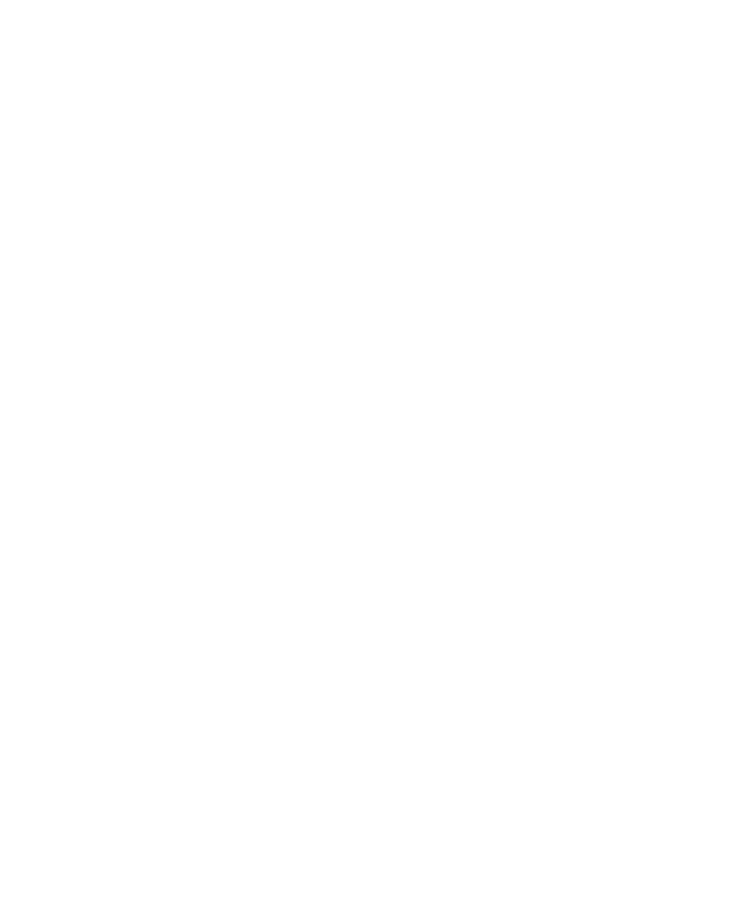
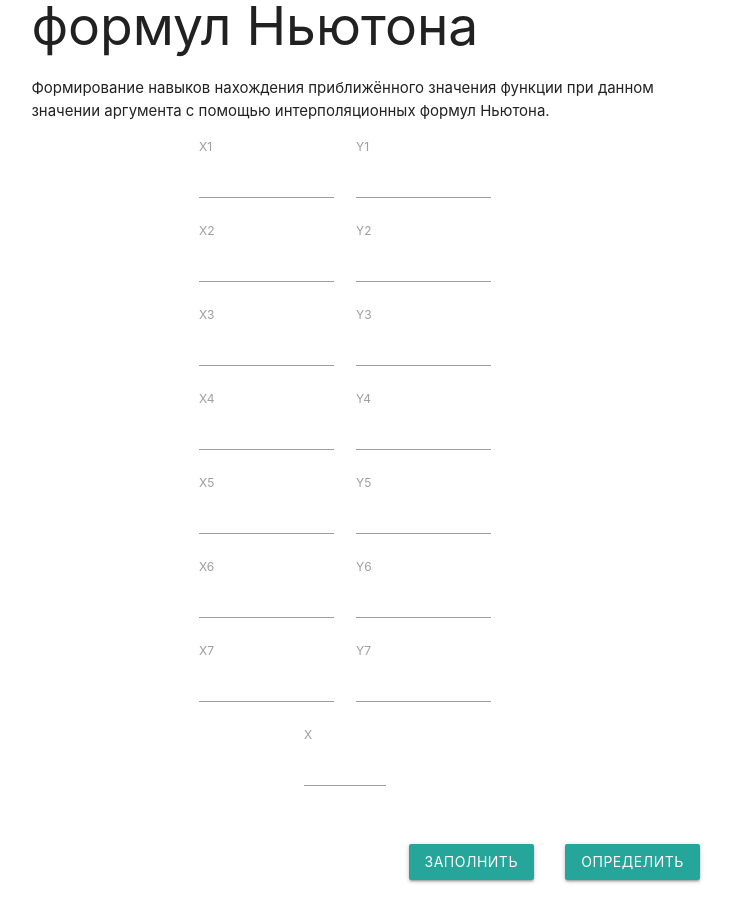
Before and after one commit to Vadimagic/ComputationalMethods, a Vue app: page /lab7 in a window 1280 px wide. Shown: the part 220-1135 px from the top of the page, without its empty margins (295-1028 px from the left). Before the commit the page ends 800 px from the top, so only its background shows below. Built offline with nearby package versions, Linux system fonts and the light colour scheme.

Commit message:
create & complete lab7

```diff
--- a/src/router/index.js
+++ b/src/router/index.js
@@ -40,6 +40,11 @@
 		name: 'lab6',
 		component: () => import('../views/Lab6')
 	},
+	{
+		path: '/lab7',
+		name: 'lab7',
+		component: () => import('../views/Lab7')
+	},
 ]
 
 const router = new VueRouter({
--- a/src/views/Home.vue
+++ b/src/views/Home.vue
@@ -8,6 +8,7 @@
 			<router-link  class="collection-item" to="/lab4">Лабораторная работа 4 - Отделение и уточнение корней уравнения методом половинного деления</router-link>
 			<router-link  class="collection-item" to="/lab5">Лабораторная работа 5 - Решение нелинейных уравнений</router-link>
 			<router-link  class="collection-item" to="/lab6">Лабораторная работа 6 - Составление интерполяционных формул Лагранжа</router-link>
+			<router-link  class="collection-item" to="/lab7">Лабораторная работа 7 - Составление интерполяционных формул Ньютона</router-link>
 		</div>
 	</div>
 </template>
--- /dev/null
+++ b/src/views/Lab7.vue
@@ -0,0 +1,191 @@
+<template>
+	<div class="container">
+		<h2>Составление интерполяционных формул Ньютона</h2>
+		<p>Формирование навыков нахождения приближённого значения функции при данном значении аргумента с помощью интерполяционных формул Ньютона.</p>
+		<div class="row">
+			<div class="input-field col offset-s3 s3">
+				<input v-model="x1" id="x1" type="text" class="validate">
+				<label for="x1" class="active">X1</label>
+			</div>
+			<div class="input-field col s3">
+				<input v-model="y1" id="y1" type="text" class="validate">
+				<label for="y1" class="active">Y1</label>
+			</div>
+			<div class="input-field col offset-s3 s3">
+				<input v-model="x2" id="x2" type="text" class="validate">
+				<label for="x2" class="active">X2</label>
+			</div>
+			<div class="input-field col s3">
+				<input v-model="y2" id="y2" type="text" class="validate">
+				<label for="y2" class="active">Y2</label>
+			</div>
+			<div class="input-field col offset-s3 s3">
+				<input v-model="x3" id="x3" type="text" class="validate">
+				<label for="x3" class="active">X3</label>
+			</div>
+			<div class="input-field col s3">
+				<input v-model="y3" id="y3" type="text" class="validate">
+				<label for="y3" class="active">Y3</label>
+			</div>
+			<div class="input-field col offset-s3 s3">
+				<input v-model="x4" id="x4" type="text" class="validate">
+				<label for="x4" class="active">X4</label>
+			</div>
+			<div class="input-field col s3">
+				<input v-model="y4" id="y4" type="text" class="validate">
+				<label for="y4" class="active">Y4</label>
+			</div>
+			<div class="input-field col offset-s3 s3">
+				<input v-model="x5" id="x5" type="text" class="validate">
+				<label for="x5" class="active">X5</label>
+			</div>
+			<div class="input-field col s3">
+				<input v-model="y5" id="y5" type="text" class="validate">
+				<label for="y5" class="active">Y5</label>
+			</div>
+			<div class="input-field col offset-s3 s3">
+				<input v-model="x6" id="x6" type="text" class="validate">
+				<label for="x6" class="active">X6</label>
+			</div>
+			<div class="input-field col s3">
+				<input v-model="y6" id="y6" type="text" class="validate">
+				<label for="y6" class="active">Y6</label>
+			</div>
+			<div class="input-field col offset-s3 s3">
+				<input v-model="x7" id="x7" type="text" class="validate">
+				<label for="x7" class="active">X7</label>
+			</div>
+			<div class="input-field col s3">
+				<input v-model="y7" id="y7" type="text" class="validate">
+				<label for="y7" class="active">Y7</label>
+			</div>
+			<div class="input-field col offset-s5 s2">
+				<input v-model="x" id="x" type="text" class="validate">
+				<label for="x" class="active">X</label>
+			</div>
+		</div>
+		<div class="row">
+			<div class="input-field col offset-s7 s2">
+				<button @click="fillForm" class="btn">Заполнить</button>
+			</div>
+			<div class="input-field col offset-s1 s2">
+				<button @click="search_click" class="btn">Определить</button>
+			</div>
+		</div>
+		<div class="row" v-if="result">
+			<div class="input-field col offset-s4 s4">
+				<input v-model="result" id="result" type="text" class="validate">
+				<label for="result" class="active">Result</label>
+			</div>
+		</div>
+	</div>
+</template>
+
+<script>
+export default {
+	data() {
+		return {
+			x: '',
+			x1: '',
+			x2: '',
+			x3: '',
+			x4: '',
+			x5: '',
+			x6: '',
+			x7: '',
+			y1: '',
+			y2: '',
+			y3: '',
+			y4: '',
+			y5: '',
+			y6: '',
+			y7: '',
+			result: ''
+		}
+	},
+	methods: {
+		fillForm() {
+			this.x = 0.314
+			this.x1 = 0.298
+			this.x2 = 0.303
+			this.x3 = 0.308
+			this.x4 = 0.313
+			this.x5 = 0.318
+			this.x6 = 0.323
+			this.x7 = 0.328
+			this.y1 = 3.25578
+			this.y2 = 3.17639
+			this.y3 = 3.12180
+			this.y4 = 3.04819
+			this.y5 = 2.98755
+			this.y6 = 2.91950
+			this.y7 = 2.83598
+		},
+		search_click() {
+			let step, x = this.x, n = 7, arrX = [], arrY = [];
+			arrX[0] = this.x1;
+			arrX[1] = this.x2;
+			arrX[2] = this.x3;
+			arrX[3] = this.x4;
+			arrX[4] = this.x5;
+			arrX[5] = this.x6;
+			arrX[6] = this.x7;
+			arrY[0] = this.y1;
+			arrY[1] = this.y2;
+			arrY[2] = this.y3;
+			arrY[3] = this.y4;
+			arrY[4] = this.y5;
+			arrY[5] = this.y6;
+			arrY[6] = this.y7;
+			n--;
+			let m = n;
+
+			step = arrX[1] - arrX[0];
+			const arr = [[],[],[],[],[],[],[],[]];
+
+			for (let i = 0; i < n + 1; i++) {
+				arr[0][i] = arrX[i];
+				arr[1][i] = arrY[i];
+			}
+
+			console.log(arr)
+
+			for (let i = 2; i < n + 2; i++) {
+				for (let j = 0; j < m; j++) {
+					arr[i][j] = arr[i - 1][j + 1] - arr[i - 1][j];
+				}
+				m--;
+			}
+
+			const dy0 = [];
+
+			for (let i = 0; i < n + 1; i++){
+				dy0[i] = arr[i + 1][0];
+			}
+
+			let res = dy0[0], Xn = [];
+			Xn[0] = x - arr[0][0];
+
+			for (let i = 1; i < n; i++) {
+				let ans = Xn[i - 1] * (x - arr[0][i]);
+				Xn[i] = ans;
+				ans = 0;
+			}
+
+			let m1 = n + 1, fact = 1;
+			for (let i = 1; i < m1; i++) {
+				fact = fact * i;
+				res = res + (dy0[i] * Xn[i - 1]) / (fact * Math.pow(step, i));
+			}
+
+			this.result = res.toString();
+		}
+	}
+}
+</script>
+
+<style lang="scss" scoped>
+input:not([type]):disabled, input:not([type])[readonly="readonly"], input[type=text]:not(.browser-default):disabled, input[type=text]:not(.browser-default)[readonly="readonly"], input[type=password]:not(.browser-default):disabled, input[type=password]:not(.browser-default)[readonly="readonly"], input[type=email]:not(.browser-default):disabled, input[type=email]:not(.browser-default)[readonly="readonly"], input[type=url]:not(.browser-default):disabled, input[type=url]:not(.browser-default)[readonly="readonly"], input[type=time]:not(.browser-default):disabled, input[type=time]:not(.browser-default)[readonly="readonly"], input[type=date]:not(.browser-default):disabled, input[type=date]:not(.browser-default)[readonly="readonly"], input[type=datetime]:not(.browser-default):disabled, input[type=datetime]:not(.browser-default)[readonly="readonly"], input[type=datetime-local]:not(.browser-default):disabled, input[type=datetime-local]:not(.browser-default)[readonly="readonly"], input[type=tel]:not(.browser-default):disabled, input[type=tel]:not(.browser-default)[readonly="readonly"], input[type=number]:not(.browser-default):disabled, input[type=number]:not(.browser-default)[readonly="readonly"], input[type=search]:not(.browser-default):disabled, input[type=search]:not(.browser-default)[readonly="readonly"], textarea.materialize-textarea:disabled, textarea.materialize-textarea[readonly="readonly"]{
+	color: rgb(2, 164, 158)
+}
+</style>
```
